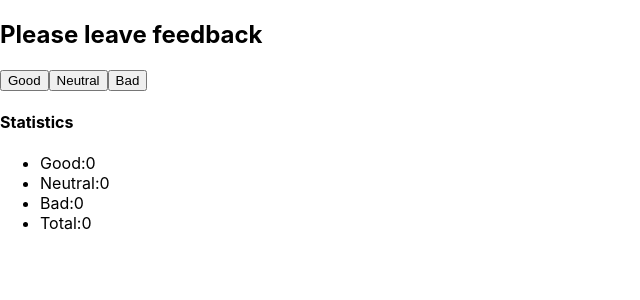
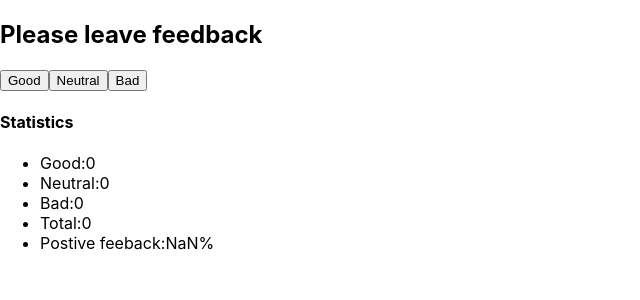
Before and after one commit to AM111D/goit-react-hw-02-feedback, a React (Create React App) app: page / in a window 1280 px wide. Shown: the top 300 px of the page, without its empty margins (0-640 px from the left). Built offline with nearby package versions, Linux system fonts and the light colour scheme.

Commit message:
Update FeedBack.js

```diff
--- a/src/components/FeedBack/FeedBack.js
+++ b/src/components/FeedBack/FeedBack.js
@@ -31,7 +31,12 @@ class FeedBack extends Component {
     return totalFeedback;
   };
 
-  // countPositiveFeedbackPercentage = () => {}
+  countPositiveFeedbackPercentage = () => {
+    const { good } = this.state;
+    const total = this.countTotalFeedback();
+    const postiveFeedback = (good * 100) / total;
+    return Math.round(postiveFeedback);
+  };
 
   render() {
     return (
@@ -63,6 +68,10 @@ class FeedBack extends Component {
           <li>
             Total:<span>{this.countTotalFeedback()}</span>
           </li>
+          <li>
+            Postive feeback:
+            <span>{this.countPositiveFeedbackPercentage()}%</span>
+          </li>
         </ul>
       </>
     );
```
